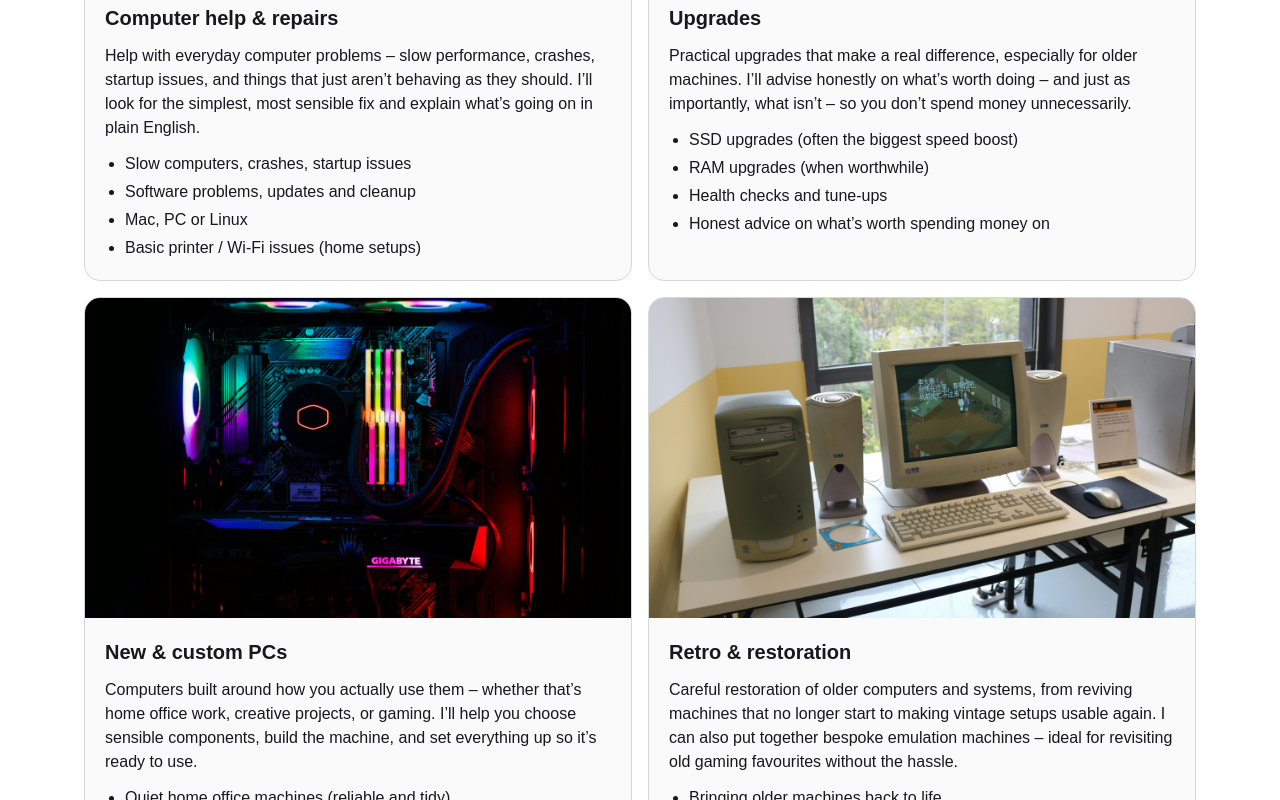
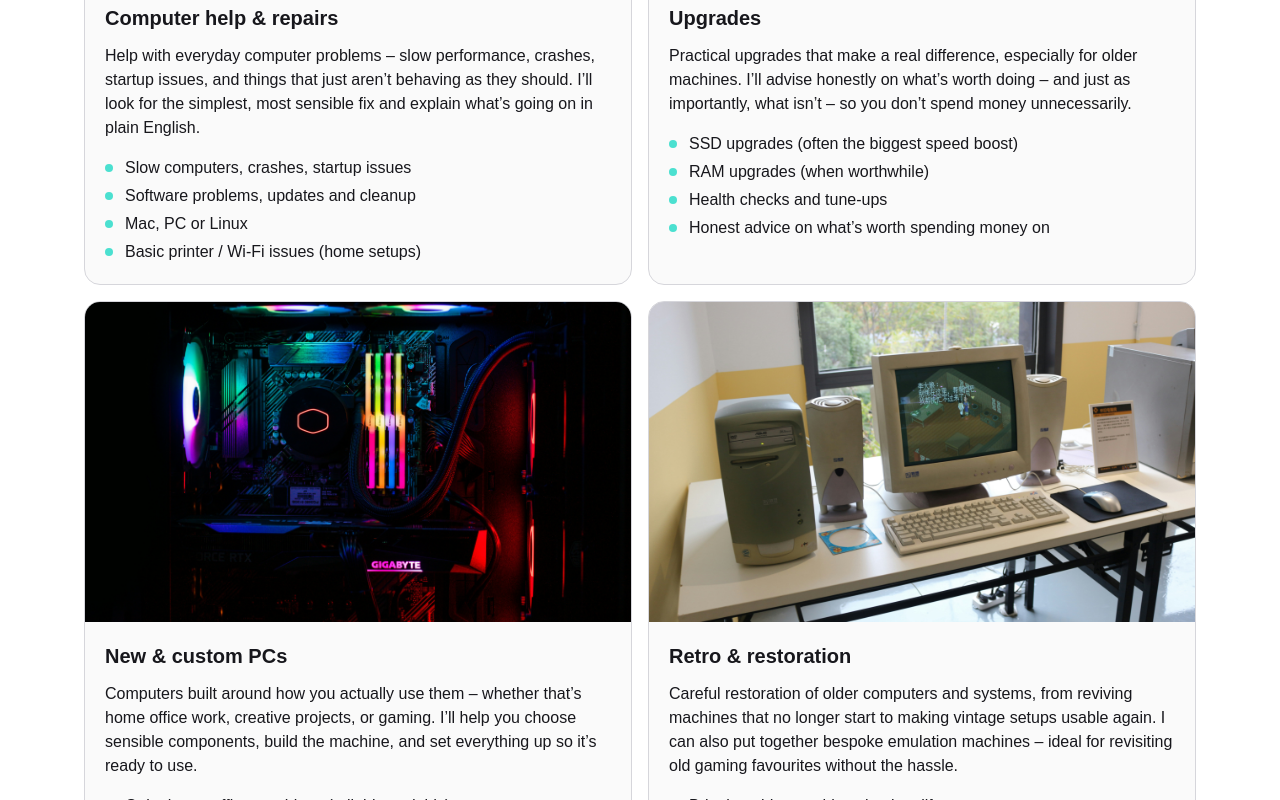
Before and after one commit to bluesky2006/tech-treatments, a Next.js app: page /services in a window 1280 px wide. Shown: the part 940-1740 px from the top of the page. Built offline with nearby package versions, Linux system fonts and the light colour scheme.

Commit message:
update bullet style to match rest of site

```diff
--- a/components/HomeCard.tsx
+++ b/components/HomeCard.tsx
@@ -13,9 +13,12 @@ export default function HomeCard({
     <div className="rounded-2xl border border-border bg-card p-5">
       <Image alt="" src={src} width={70} height={70} />
       <h3 className="text-xl font-semibold mt-4">{title}</h3>
-      <ul className="mt-3 list-disc space-y-1 pl-5 text-foreground">
+      <ul className="mt-4 space-y-1 text-foreground">
         {points.map((p) => (
-          <li key={p}>{p}</li>
+          <li key={p} className="flex gap-3">
+            <span className="mt-2 h-2 w-2 rounded-full bg-teal-400/70" aria-hidden="true" />
+            <span>{p}</span>
+          </li>
         ))}
       </ul>
     </div>
--- a/components/ServiceCard.tsx
+++ b/components/ServiceCard.tsx
@@ -26,9 +26,12 @@ export default function HomeCard({
       <div className="p-5">
         <h3 className="text-xl font-semibold">{title}</h3>
         <p className="mt-3 text-foreground">{description}</p>
-        <ul className="mt-3 list-disc space-y-1 pl-5 text-foreground">
+        <ul className="mt-4 space-y-1 text-foreground">
           {points.map((p) => (
-            <li key={p}>{p}</li>
+            <li key={p} className="flex gap-3">
+              <span className="mt-2 h-2 w-2 rounded-full bg-teal-400/70" aria-hidden="true" />
+              <span>{p}</span>
+            </li>
           ))}
         </ul>
       </div>
```
